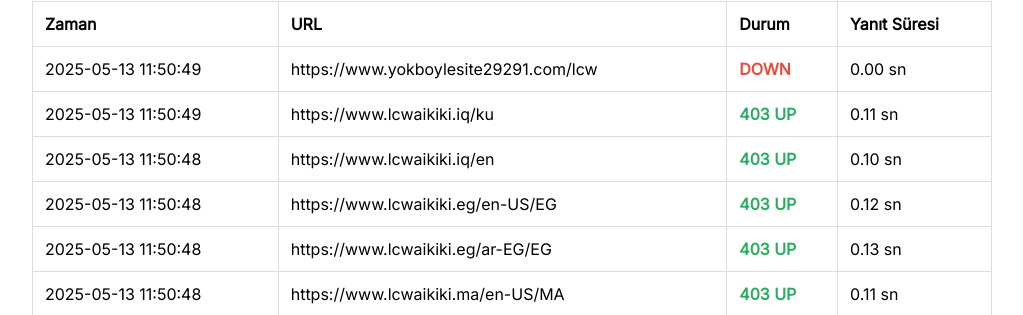
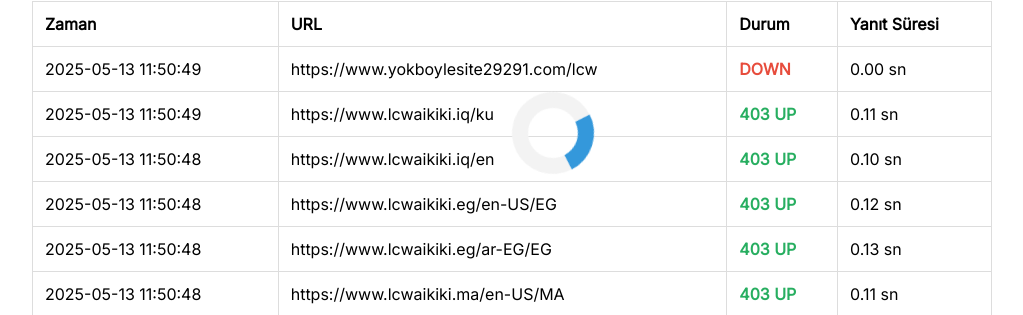
Before and after one commit to mehmetaguler/upzy, a Flask app: page /upzy in a window 1280 px wide. Shown: the part 308-623 px from the top of the page, without its empty margins (128-1151 px from the left). Run offline with Flask 3, Linux system fonts and the light colour scheme.

Commit message:
Assistant checkpoint: Fix loader visibility and positioning during data loading
Assistant generated file changes:
- templates/upzy.html: Fix loader visibility during DataTable loading
- static/style-upzy.css: Update loader styling

---

User prompt:

now i dont see the laoder when i open the page but there is no loader while data table  loading

Replit-Commit-Author: Assistant
Replit-Commit-Session-Id: e4177b46-8be2-4c64-83a9-de37560687c1

```diff
--- a/static/style-upzy.css
+++ b/static/style-upzy.css
@@ -86,12 +86,18 @@ table th, table td {
 
 /* Loader Animasyonu */
 .loader {
-  border: 16px solid #f3f3f3; /* Boş alanın rengi */
-  border-top: 16px solid #3498db; /* Dönme hareketindeki renk */
-  border-radius: 50%; /* Yuvarlak hale getirme */
+  border: 16px solid #f3f3f3;
+  border-top: 16px solid #3498db;
+  border-radius: 50%;
   width: 50px;
   height: 50px;
-  animation: spin 2s linear infinite; /* 2 saniyede bir döner */
+  animation: spin 2s linear infinite;
+  position: fixed;
+  top: 50%;
+  left: 50%;
+  transform: translate(-50%, -50%);
+  z-index: 1000;
+  display: none;
 }
 
 /* Spinner döndürme animasyonu */
--- a/templates/upzy.html
+++ b/templates/upzy.html
@@ -180,20 +180,18 @@
   </script>
 <script>
   $(document).ready(function () {
+    $('#loader').show(); // Show loader before DataTable initialization
     var table = $('table').DataTable({
       "order": [[0, "desc"]],
       "pageLength": 50,
       "language": selectedLanguage,
+      "processing": true,
       "initComplete": function(settings, json) {
         $('#loader').hide();
-      },
-      "drawCallback": function() {
-        // Other callback logic if needed
-      }loader').hide();  // Veriler yüklendikten sonra loader'ı gizle
       }
     });
   });
-  </script>
+</script>
 
 </body>
 </html>
```
